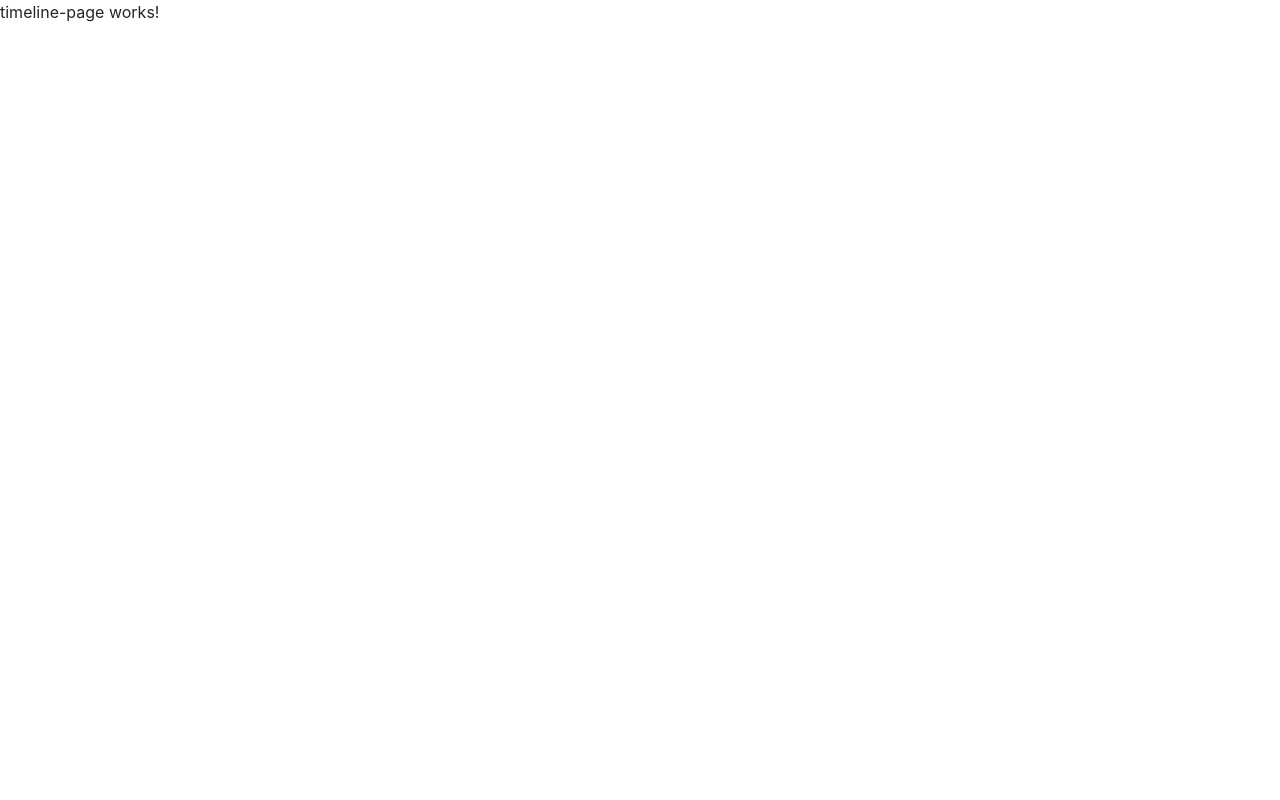
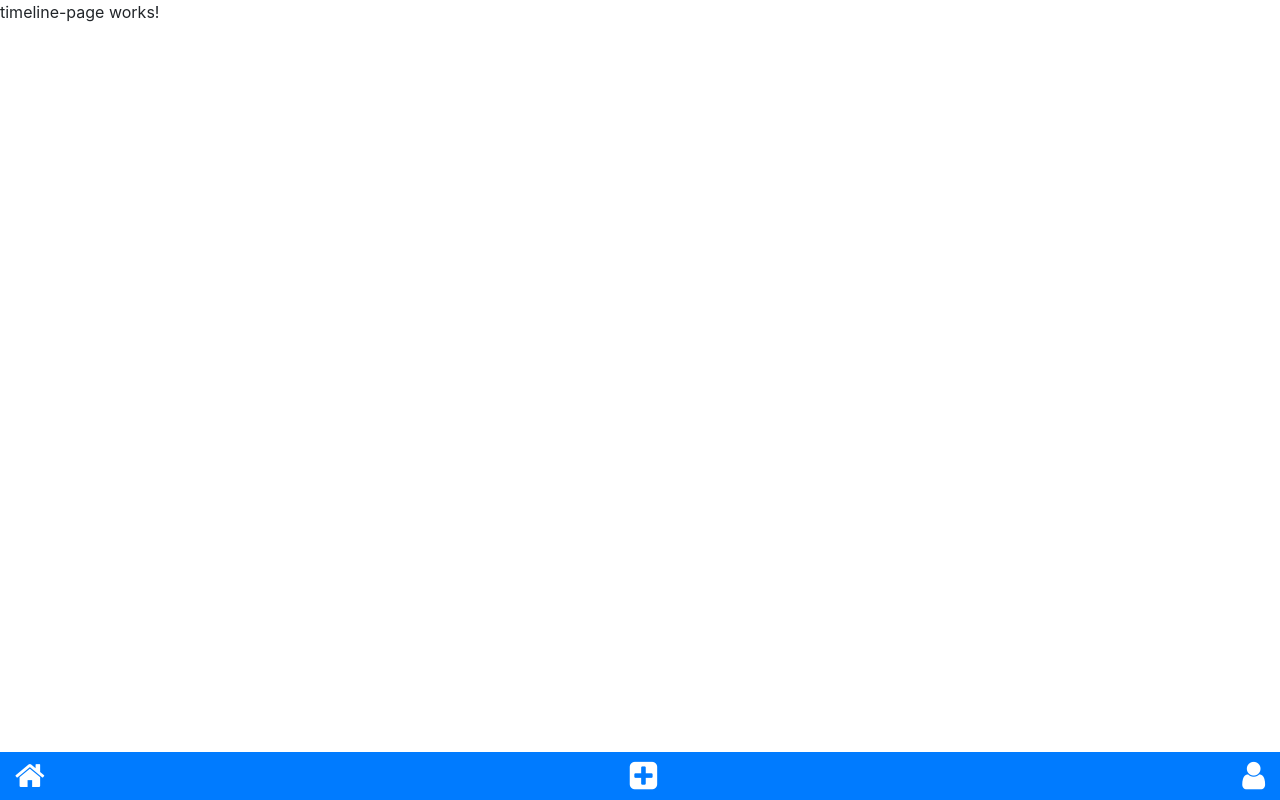
Before and after one commit to geprojetos/rede-social-angular, an Angular app: page /1/timeline in a window 1280 px wide. Built offline with nearby package versions, Linux system fonts and the light colour scheme.

Commit message:
Criando estilo do menu

```diff
--- /dev/null
+++ b/src/app/timeline/components/timeline-menu/timeline-menu.component.html
@@ -0,0 +1,19 @@
+<nav class="bg-primary position-fixed fixed-bottom col-12">
+  <ul class="nav d-flex justify-content-between">
+    <li class="nav-item">
+      <a class="text-white fa-2x" href="#">
+        <i class="fa fa-home" aria-hidden="true"></i>
+      </a>
+    </li>
+    <li class="nav-item">
+      <a class="text-white fa-2x" href="#">
+        <i class="fa fa-plus-square" aria-hidden="true"></i>
+      </a>
+    </li>
+    <li class="nav-item">
+      <a class="text-white fa-2x" href="#">
+        <i class="fa fa-user" aria-hidden="true"></i>
+      </a>
+    </li>
+  </ul>
+</nav>
--- /dev/null
+++ b/src/app/timeline/components/timeline-menu/timeline-menu.component.ts
@@ -0,0 +1,15 @@
+import { Component, OnInit } from '@angular/core';
+
+@Component({
+  selector: 'app-timeline-menu',
+  templateUrl: './timeline-menu.component.html',
+  styleUrls: ['./timeline-menu.component.css']
+})
+export class TimelineMenuComponent implements OnInit {
+
+  constructor() { }
+
+  ngOnInit() {
+  }
+
+}
--- a/src/app/timeline/pages/timeline-page/timeline-page.component.html
+++ b/src/app/timeline/pages/timeline-page/timeline-page.component.html
@@ -1,3 +1,5 @@
 <p>
   timeline-page works!
 </p>
+
+<app-timeline-menu></app-timeline-menu>
--- a/src/app/timeline/pages/timeline-page/timeline-page.module.ts
+++ b/src/app/timeline/pages/timeline-page/timeline-page.module.ts
@@ -1,10 +1,12 @@
 import { NgModule } from '@angular/core';
 import { CommonModule } from '@angular/common';
 import { TimelinePageComponent } from './timeline-page.component';
+import { TimelineMenuModule } from '../../components/timeline-menu/timeline-menu.module';
 
 @NgModule({
   imports: [
-    CommonModule
+    CommonModule,
+    TimelineMenuModule
   ],
   declarations: [
     TimelinePageComponent
```
Also changed, not shown: src/app/timeline/components/timeline-menu/timeline-menu.module.ts (added, +17 -0 lines), src/app/timeline/components/timeline-menu/timeline-menu.component.css (added), 2 other files (tests, documents, lock files or other folders).
